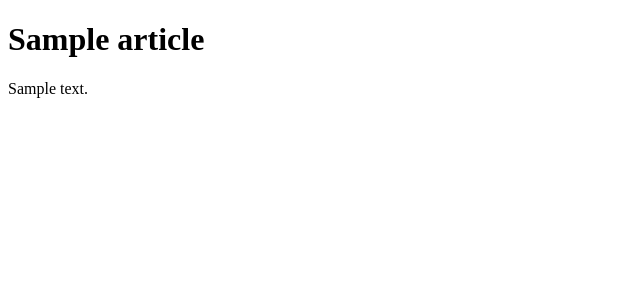
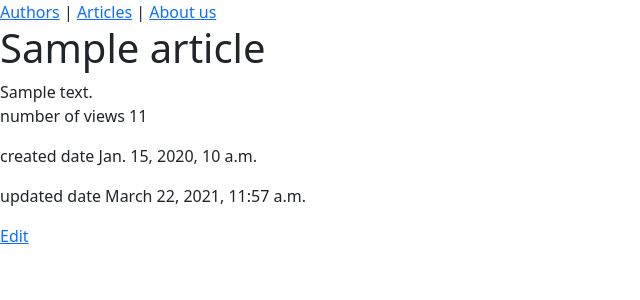
Before and after one commit to AyzKM/habr, a Django app: page /article/1/ in a window 1280 px wide. Shown: the top 300 px of the page, without its empty margins (0-640 px from the left). Run offline with Django 3.2, Linux system fonts and the light colour scheme; tables that the repository leaves empty hold one stand-in row (values such as "Sample post"); some libraries are stand-ins or nearby versions.

Commit message:
modified article model and added js

```diff
--- a/core/models.py
+++ b/core/models.py
@@ -22,6 +22,14 @@ class Article(models.Model):
         blank=True,
         )
 
+    views = models.IntegerField(default=0, verbose_name='Views')
+    created_date = models.DateTimeField(
+        auto_now_add=True,
+        null = True,
+    )
+
+    updated_date = models.DateTimeField(auto_now=True)
+
     def __str__(self):
         return self.title
 
--- a/core/templates/article_page.html
+++ b/core/templates/article_page.html
@@ -1,13 +1,13 @@
 <!DOCTYPE html>
-<html lang="en">
-<head>
-    <meta charset="UTF-8">
-    <meta http-equiv="X-UA-Compatible" content="IE=edge">
-    <meta name="viewport" content="width=device-width, initial-scale=1.0">
-    <title>Document</title>
-</head>
-<body>
+{% extends 'base.html' %}
+
+{% block content %}
+
     <h1>{{ article.title }}</h1>
     <div>{{ article.text }}</div>
-</body>
-</html>
+    <p>number of views {{ article.views }}</p>
+    <p>created date {{ article.created_date }}</p>
+    <p>updated date {{ article.updated_date }}</p>
+    <a href="{% url 'article-edit' article.id %}">Edit</a>
+
+{% endblock %}
--- a/core/templates/base.html
+++ b/core/templates/base.html
@@ -11,6 +11,10 @@
     <script src="https://cdn.jsdelivr.net/npm/@popperjs/core@2.5.4/dist/umd/popper.min.js" integrity="sha384-q2kxQ16AaE6UbzuKqyBE9/u/KzioAlnx2maXQHiDX9d4/zp8Ok3f+M7DPm+Ib6IU" crossorigin="anonymous"></script>
     <script src="https://cdn.jsdelivr.net/npm/bootstrap@5.0.0-beta1/dist/js/bootstrap.min.js" integrity="sha384-pQQkAEnwaBkjpqZ8RU1fF1AKtTcHJwFl3pblpTlHXybJjHpMYo79HY3hIi4NKxyj" crossorigin="anonymous"></script>
     <link rel="stylesheet" href="{% static 'mystyle.css' %}">
+    {% block extra-script %}
+
+    {% endblock %}
+
 </head>
 <body>
     <a href="{% url 'authors' %}">Authors</a> |
--- a/core/views.py
+++ b/core/views.py
@@ -33,6 +33,8 @@ def authors(request):
 
 def article(request, id):
     article = Article.objects.get(id=id)
+    article.views += 1
+    article.save()
     return render(
         request,
         "article_page.html",
@@ -41,3 +43,7 @@ def article(request, id):
 
 def about(request):
     return render(request, "about.html")
+
+def article_edit(request, pk):
+    article = Article.objects.get(id=pk)
+    return render(request, "article_edit.html", {"article": article})
--- a/habr/urls.py
+++ b/habr/urls.py
@@ -27,4 +27,5 @@ urlpatterns = [
     path("authors/", authors, name='authors'),
     path("article/<int:id>/", article, name='article'),
     path("about/", about, name="about"),
+    path("article/<int:pk>/edit/", article_edit, name='article-edit')
 ]   + static(settings.STATIC_URL, document_root=settings.STATIC_ROOT)
```
Also changed, not shown: core/static/myscript.js (added, +13 -0 lines), core/templates/about.html (+12 -2 lines), core/templates/article_edit.html (added, +10 -0 lines), core/migrations/0005_article_views.py (added), core/migrations/0006_article_created_date.py (added), core/migrations/0007_article_updated_date.py (added).
